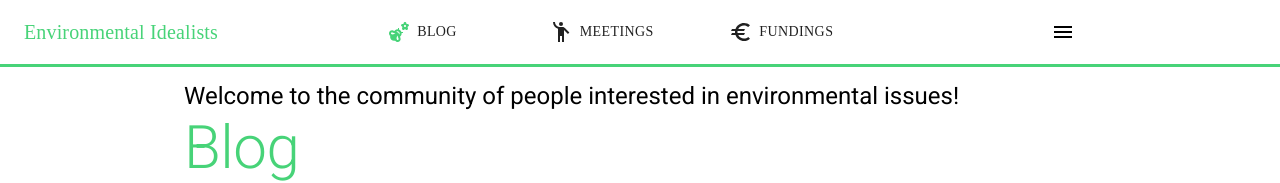
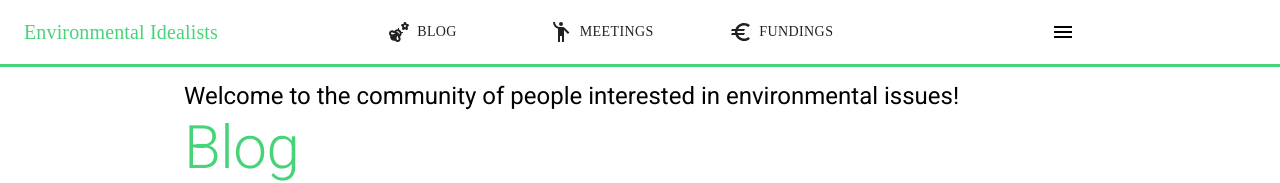
Before and after one commit to vvilho/mpjkk-project, a React (Create React App) app: page / in a window 1280 px wide. Shown: the top 183 px of the page. Built offline with nearby package versions, Linux system fonts and the light colour scheme; no server answers.

Commit message:
navigation color change when page is changed

```diff
--- a/src/components/Nav.js
+++ b/src/components/Nav.js
@@ -77,8 +77,10 @@ const Nav = ({history}) => {
     setModalOpen,
     modalOpenText,
     setModalOpenText,
+
   } = useContext(MediaContext);
   const [open, setOpen] = useState(false);
+  const [green, setGreen] = useState('');
   const {getUser} = useUsers();
 
   const toggleDrawer = (opener) => () => {
@@ -148,10 +150,13 @@ const Nav = ({history}) => {
                 className={classes.siteButton}
                 component={RouterLink}
                 to={'/'}
+                onClick={() => {
+                  setGreen('1');
+                }}
 
               >
                 <EmojiNature
-                  color="primary"
+                  color={green === '1' ? 'primary' : 'black'}
                   style={{
                     marginRight: '0.5vw',
                   }}
@@ -169,8 +174,12 @@ const Nav = ({history}) => {
                 className={classes.siteButton}
                 component={RouterLink}
                 to={'/meetings'}
+                onClick={() => {
+                  setGreen('2');
+                }}
               >
                 <EmojiPeople
+                  color={green === '2' ? 'primary' : 'black'}
                   style={{
                     marginRight: '0.5vw',
                   }}
@@ -186,8 +195,12 @@ const Nav = ({history}) => {
             >
               <Button
                 className={classes.siteButton}
+                onClick={() => {
+                  setGreen('3');
+                }}
               >
                 <Euro
+                  color={green === '3' ? 'primary' : 'black'}
                   style={{
                     marginRight: '0.5vw',
                   }}
--- a/src/contexts/MediaContext.js
+++ b/src/contexts/MediaContext.js
@@ -7,6 +7,7 @@ const MediaProvider = ({children}) => {
   const [user, setUser] = useState(null);
   const [modalOpen, setModalOpen] = useState(false);
   const [modalOpenText, setModalOpenText] = useState('');
+
   console.log(modalOpen);
   return (
     <MediaContext.Provider
@@ -16,7 +17,8 @@ const MediaProvider = ({children}) => {
         modalOpen,
         setModalOpen,
         modalOpenText,
-        setModalOpenText}}>
+        setModalOpenText,
+      }}>
       {children}
     </MediaContext.Provider>
   );
```
